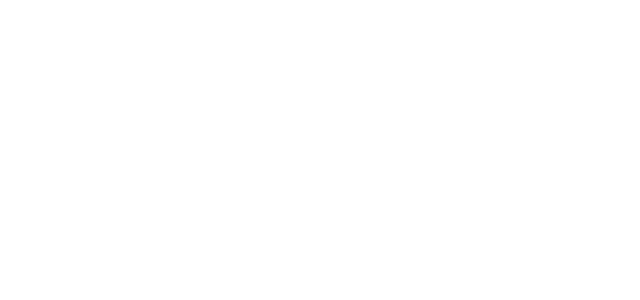
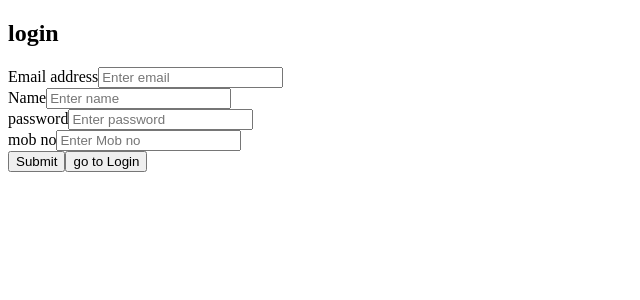
Before and after one commit to hamzaqader/Login, a React (Create React App) app: page /regsiter in a window 1280 px wide. Shown: the top 300 px of the page, without its empty margins (0-640 px from the left). Built offline with nearby package versions, Linux system fonts and the light colour scheme.

Commit message:
routes configure

```diff
--- a/src/Routes/routes.js
+++ b/src/Routes/routes.js
@@ -10,6 +10,7 @@
                             <div>
                                 <PublicRoute  exact path="/" component={Login} />
                                 <PrivateRoute path="/dashboard" component={Dashboard} />
+                                <PublicRoute  exact path="/regsiter" component={Register} />
 
                             </div>
                         </Router>
```
Also changed, not shown: src/components/register.js (+1 -6 lines).
